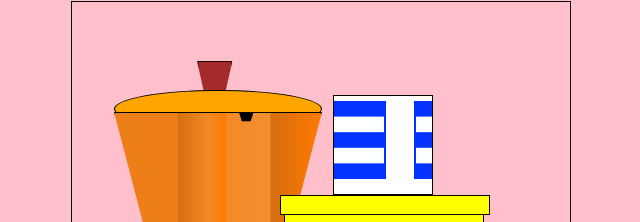
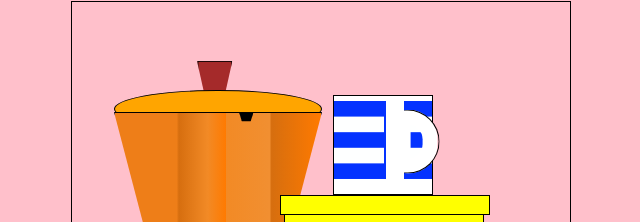
Before and after one commit to dokyongryoo/project2, a plain HTML site: page index.html in a window 1280 px wide. Shown: the part 149-371 px from the top of the page, 319-959 px from the left. Drawn offline with Linux system fonts and the light colour scheme.

Commit message:
handle-updates

```diff
--- a/index.html
+++ b/index.html
@@ -74,12 +74,41 @@
 
   .block {
     position: absolute;
-    width: 30px;
+    width: 20px;
     height: 90px;
     top: 0px;
     left: 50px;
     z-index: 3;
     background-color: white;
+  }
+
+  .handle {
+    position: absolute;
+    border: 15px solid hsl(0, 0%, 100%);
+    border-radius: 50%;
+    border-top-left-radius: 50px;
+    border-bottom-left-radius: 50px;
+    width: 20%;
+    height: 20%;
+    top: 20px;
+    left: 303px;
+    z-index: 3;
+    background-color: transparent;
+    transform: rotate(180deg);
+  }
+
+  .handle::after {
+    content: "";
+    position: absolute;
+    border-top-left-radius: 50px;
+    border-bottom-left-radius: 50px;
+    top: -15px;
+    left: -17px;
+    width: calc(100% + 22px);
+    height: calc(100% + 28px);
+    border: 1px solid black;
+    border-right: 1px solid transparent;
+    z-index: 4;
   }
 
   .border {
@@ -97,18 +126,9 @@
     width: 2px;
     height: 78.5px;
     top: 4.5px;
-    left: 30px;
+    left: 20px;
     z-index: 4;
     background-color: #0432ff;
-  }
-
-  .handle {
-    position: absolute;
-    clip-path: ellipse(40px 30px);
-    top: 0px;
-    left: 300px;
-    z-index: 5;
-    background-color: red;
   }
 
   .red-triangle {
@@ -338,8 +358,8 @@
     <div class="cup bottom-cup">
       <div class="blue-stripes"></div>
     </div>
+    <div class="handle"></div>
     <div class="cup solo-cup">
-      <div class="handle"></div>
       <div class="blue-stripes"></div>
       <div class="block">
         <div class="border"></div>
```
